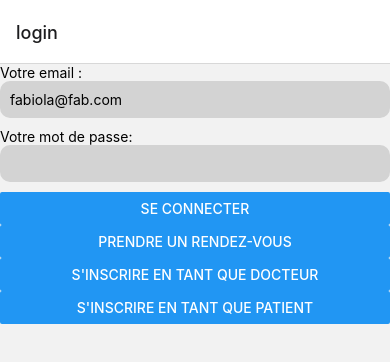
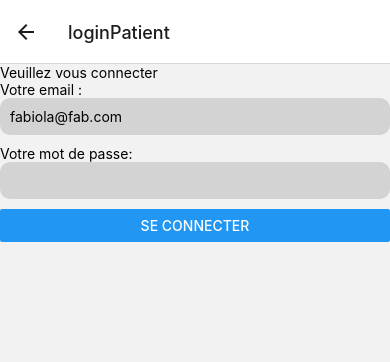
Before and after one commit to lilsis01234/Dokotera-oh, a React Native app in the folder front/: screen /loginPatient in a window 390 px wide. Shown: the top 362 px of the page. Built offline with nearby package versions, Linux system fonts and the light colour scheme.

Commit message:
routages

```diff
--- a/front/App.js
+++ b/front/App.js
@@ -19,10 +19,9 @@ const App = () => {
         <Stack.Screen name="home" component={CardDoctors} />
         <Stack.Screen name="inscriptionDoctor" component={RegisterDoctor} />
         {/* <Stack.Screen name="inscriptionPatient" component={} /> */}
-        <Stack.Screen name="login" component={LoginPatientScreen} />
         <Stack.Screen name="inscriptionPatient" component={RegisterPatient} />
-        <Stack.Screen name="loginDoctor" component={LoginDoctorScreen} />
-
+        <Stack.Screen name="login" component={LoginDoctorScreen} />
+        <Stack.Screen name="loginPatient" component={LoginPatientScreen} />
 
 
       </Stack.Navigator>
--- a/front/components/Authentification/Login/LoginDoctor.jsx
+++ b/front/components/Authentification/Login/LoginDoctor.jsx
@@ -5,6 +5,16 @@ import axios from "axios";
 const LoginDoctorScreen = ({ navigation }) => {
   const [email, setEmail] = useState("");
   const [password, setPassword] = useState("");
+
+  const inscriptionDoctor = ()=>{
+    navigation.navigate("inscriptionDoctor")
+  }
+  const inscriptionPatient = ()=>{
+    navigation.navigate("inscriptionPatient")
+  }
+  const loginPatient = ()=>{
+    navigation.navigate("loginPatient")
+  }
 
   const handleLogin = async () => {
     try {
@@ -27,6 +37,7 @@ const LoginDoctorScreen = ({ navigation }) => {
 
   return (
     <View>
+    <Text>Bonjour docteur!</Text>
     <Text>Votre email :</Text>
         <TextInput
           style={{ padding: 10, backgroundColor: "lightgray", borderRadius: 10, marginBottom: 10 }}
@@ -40,6 +51,10 @@ const LoginDoctorScreen = ({ navigation }) => {
         onChangeText={(text) => setPassword(text)}
       />
       <Button title="Se connecter" onPress={handleLogin} />
+
+      <Button title="Prendre un rendez-vous" onPress={loginPatient} />
+      <Button title="S'inscrire en tant que docteur" onPress={inscriptionDoctor} />
+      <Button title="S'inscrire en tant que patient" onPress={inscriptionPatient} />
     </View>
   );
 };
--- a/front/components/Authentification/Login/LoginPatient.jsx
+++ b/front/components/Authentification/Login/LoginPatient.jsx
@@ -6,15 +6,6 @@ const LoginPatientScreen = ({ navigation }) => {
   const [email, setEmail] = useState("");
   const [password, setPassword] = useState("");
 
-  const inscriptionDoctor = ()=>{
-    navigation.navigate("inscriptionDoctor")
-  }
-  const inscriptionPatient = ()=>{
-    navigation.navigate("inscriptionPatient")
-  }
-  const loginDoctor = ()=>{
-    navigation.navigate("loginDoctor")
-  }
 
   const handleLogin = async () => {
     try {
@@ -37,6 +28,7 @@ const LoginPatientScreen = ({ navigation }) => {
 
   return (
     <View>
+    <Text>Veuillez vous connecter</Text>
     <Text>Votre email :</Text>
         <TextInput
           style={{ padding: 10, backgroundColor: "lightgray", borderRadius: 10, marginBottom: 10 }}
@@ -50,10 +42,6 @@ const LoginPatientScreen = ({ navigation }) => {
         onChangeText={(text) => setPassword(text)}
       />
       <Button title="Se connecter" onPress={handleLogin} />
-      <Button title="Prendre un rendez-vous" onPress={loginDoctor} />
-      <Button title="S'inscrire en tant que docteur" onPress={inscriptionDoctor} />
-      <Button title="S'inscrire en tant que patient" onPress={inscriptionPatient} />
-
     </View>
   );
 };
```
